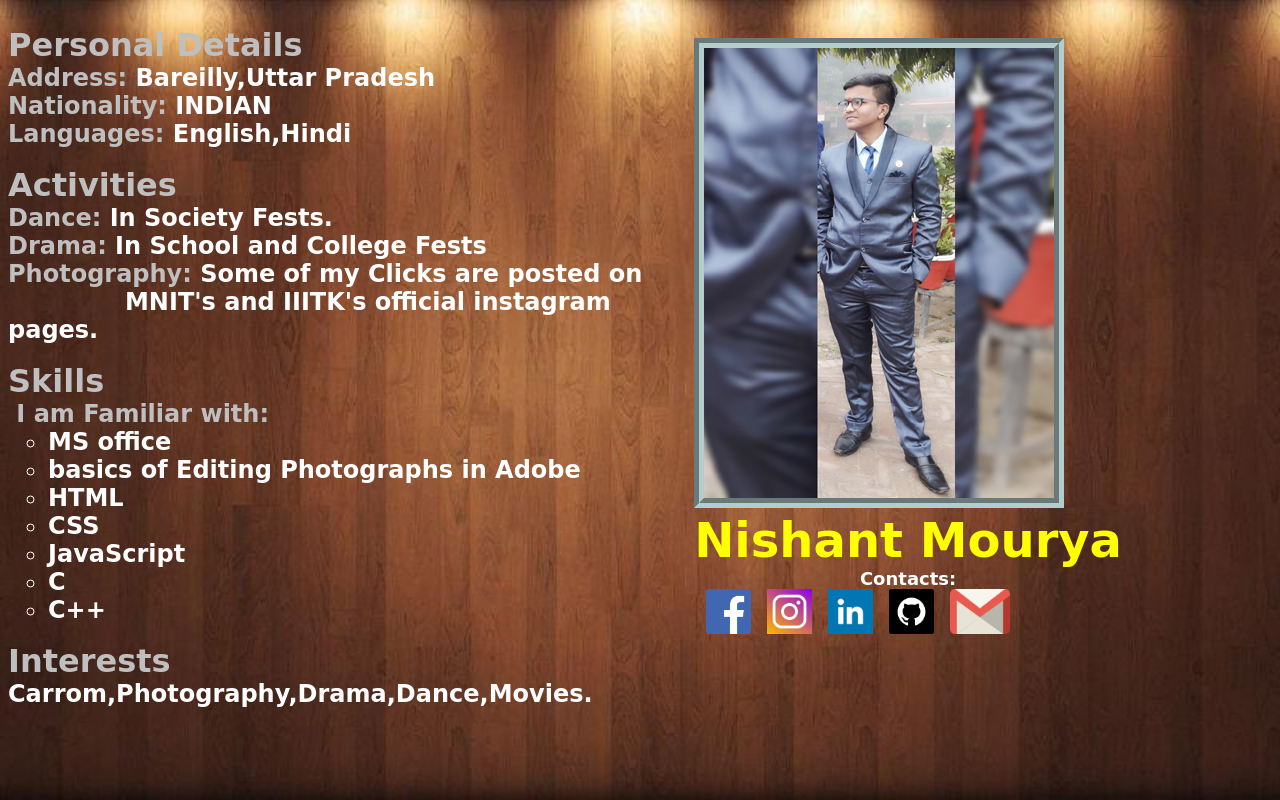
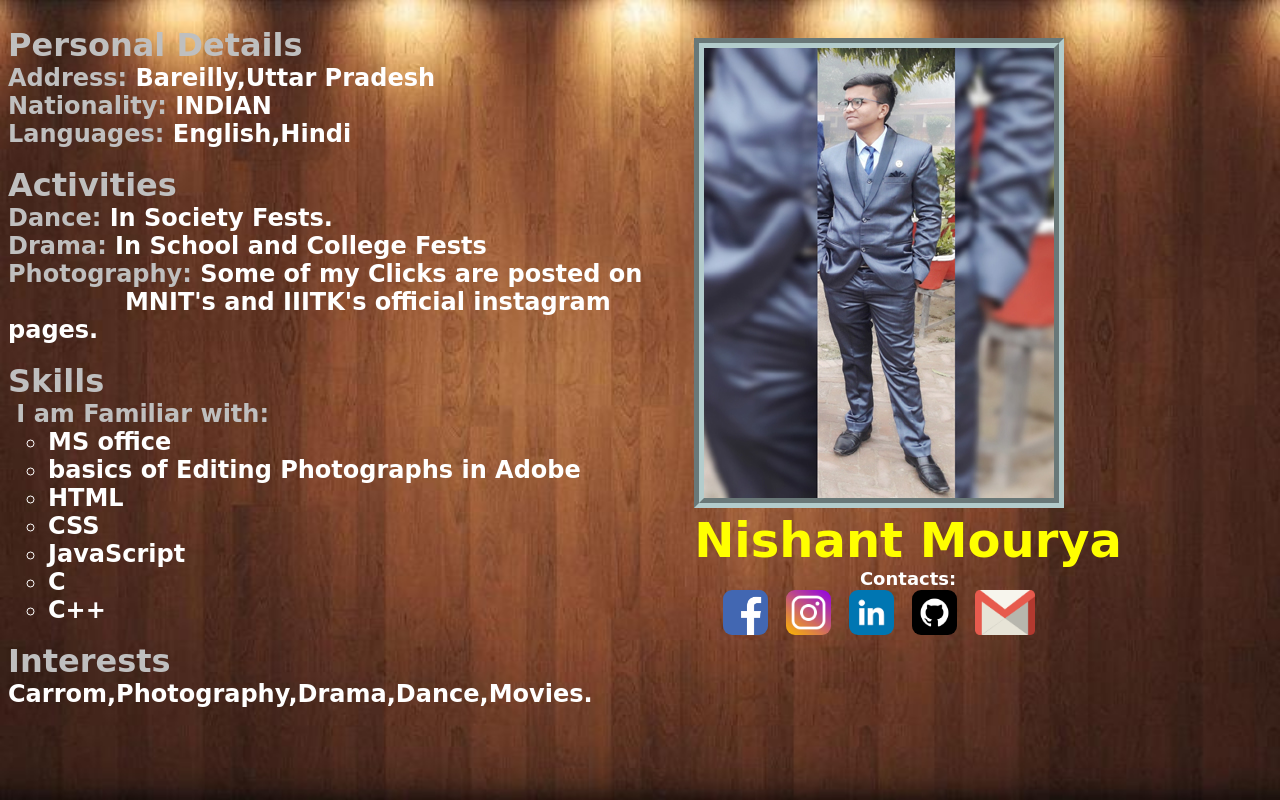
Before and after one commit to iamthedawn/iamthedawn.github.io, a plain HTML site: page about_me.html in a window 1280 px wide. Drawn offline with Linux system fonts and the light colour scheme.

Commit message:
Update about_me.html

```diff
--- a/about_me.html
+++ b/about_me.html
@@ -62,16 +62,16 @@ color:yellow;
 
 	<tr>
 		<td>
+		&nbsp&nbsp&nbsp&nbsp&nbsp&nbsp
+		<a href="https://www.facebook.com/its.nishant.maurya" target="_blank" title="click to go to nishant's profile"><img src="fb.png" height="45px" width="45px" style="border:1px solid #ffffff00;border-radius:10px"></a>
 		&nbsp&nbsp
-		<a href="https://www.facebook.com/its.nishant.maurya" target="_blank" title="click to go to nishant's profile"><img src="fb.png" height="45px" width="45px"></a>
+		<a href="https://www.instagram.com/im.thedawn/" target="_blank" title="click to go to nishant's profile"><img src="insta.png" height="45px" width="45px" style="border:1px solid #ffffff00;border-radius:10px"></a>
 		&nbsp&nbsp
-		<a href="https://www.instagram.com/im.thedawn/" target="_blank" title="click to go to nishant's profile"><img src="insta.png" height="45px" width="45px"></a>
+		<a href="https://www.linkedin.com/in/nishant-mourya-217953190" target="_blank" title="click to go nishant's profile"><img src="ln.png" height="45px" width="45px" style="border:1px solid #ffffff00;border-radius:10px"></a>
 		&nbsp&nbsp
-		<a href="https://www.linkedin.com/in/nishant-mourya-217953190" target="_blank" title="click to go nishant's profile"><img src="ln.png" height="45px" width="45px"></a>
+        	<a href="https://github.com/iamthedawn" target="_blank"title="click to view nishant's profile"><img src="git.png" height="45px" width="45px" style="border:1px solid #ffffff00;border-radius:10px"></a>
 		&nbsp&nbsp
-        	<a href="https://github.com/iamthedawn" target="_blank"title="click to view nishant's profile"><img src="git.png" height="45px" width="45px"></a>
-		&nbsp&nbsp
-        	<a href="email.html" target="_blank"title="click to view nishant's id"><img src="gmail.png" height="45px" width="60px"></a>
+        	<a href="email.html" target="_blank"title="click to view nishant's id"><img src="gmail.png" height="45px" width="60px" style="border:1px solid #ffffff00;border-radius:5px"></a>
 		</td>
 	</tr>
 </table>
```
